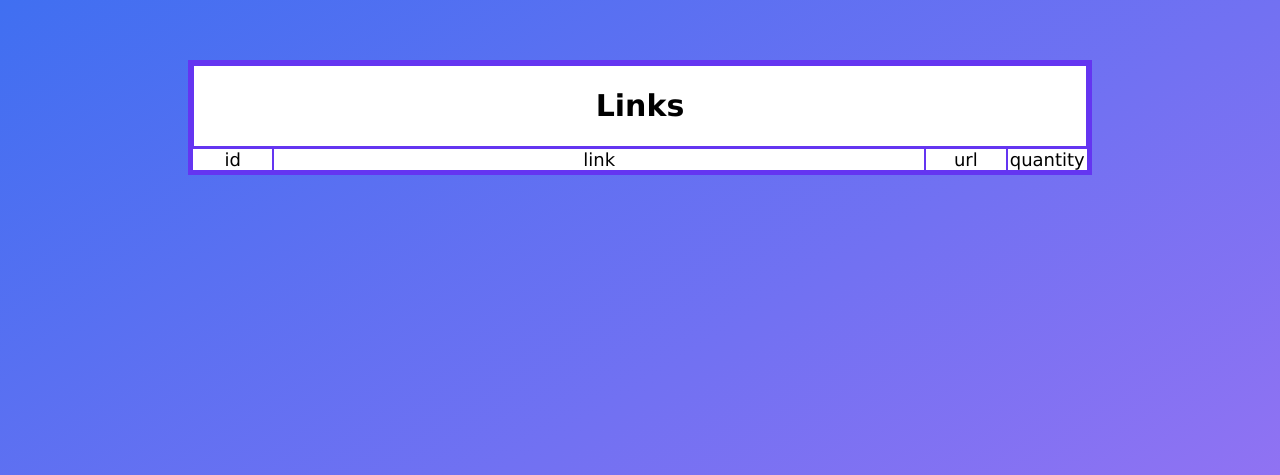
After one commit to tenolly/url-shortener, a Flask app: page /all_links in a window 1280 px wide. The commit adds this page. Shown: the top 475 px of the page. Run offline with Flask 2, Linux system fonts and the light colour scheme; data that the repository does not hold is empty.

Commit message:
added /all_links (beta)

```diff
--- a/app.py
+++ b/app.py
@@ -23,7 +23,7 @@ def create_app():
             database.quantity_increment(url)
             return redirect(database.get_link(url))
 
-    @app.route('/new', methods=['POST'])
+    @app.route("/new", methods=['POST'])
     def get_link():
         json_ = request.get_json(force=True)
         response = {
@@ -42,6 +42,10 @@ def create_app():
             response["link"] = request.url_root + new_url
 
         return jsonify(response)
+
+    @app.route("/all_links")
+    def show_all_links():
+        return render_template("links.html", links=database.get_all_dicts())
 
     @app.errorhandler(404)
     def page_not_found(e):
--- a/database.py
+++ b/database.py
@@ -22,6 +22,10 @@ def get_new_url(link):
 
 def get_link(url):
     return links.find_one({"new_url": url})["link"]
+
+
+def get_all_dicts():
+    return [link for link in links.find({})]
 
 
 def quantity_increment(url):
@@ -62,7 +66,7 @@ def create_db_backup(folder_for_save="db_backups"):
     cursor.execute("CREATE TABLE links (_id TEXT, link TEXT, new_url TEXT, quantity INT)")
     connection.commit()
 
-    for link in links.find({}):
+    for link in get_all_dicts():
         cursor.execute("INSERT INTO links VALUES(?, ?, ?, ?)", (str(link["_id"]), link["link"], link["new_url"], link["quantity"]))
         connection.commit()
 
--- a/static/css/index.css
+++ b/static/css/index.css
@@ -1,5 +1,5 @@
 html {
-    background: linear-gradient(to top left, rgb(164, 115, 243), rgb(52, 103, 245));
+    background: linear-gradient(to top left, rgb(164, 115, 243), rgb(64, 111, 241));
     height: 100vh;
 }
 
--- /dev/null
+++ b/static/css/links.css
@@ -0,0 +1,40 @@
+html {
+    background: linear-gradient(to top left, rgb(164, 115, 243), rgb(64, 111, 241)) fixed;
+}
+
+.box_for_table {
+    width: 70vw;
+    margin: 60px auto;
+    border: 4px solid rgb(100, 53, 241);
+    background-color: rgb(255, 255, 255);
+}
+
+.box_title {
+    font-size: 30px;
+    line-height: 80px;
+    text-align: center;
+    font-family: "Verdana";
+    color: rgb(0, 0, 0);
+    margin: 0px;
+    border: 2px solid rgb(100, 53, 241);
+}
+
+.table {
+    display: grid;
+    width: 100%;
+    grid-template-columns: 1fr 8fr 1fr 1fr;
+}
+
+.cell {
+    display: inline-block;
+    overflow: auto;
+    word-wrap: break-word;
+    border: 1px solid rgb(100, 53, 241);
+    font-family: "Verdana";
+    font-size: 16px;
+}
+
+.title {
+    text-align: center;
+    font-size: 18px;
+}
--- /dev/null
+++ b/templates/links.html
@@ -0,0 +1,29 @@
+<!DOCTYPE html>
+<html lang="en" class="nontranslate">
+
+<head>
+    <meta charset="UTF-8">
+    <title>URL Shortener</title>
+    <link rel="shortcut icon" type="image/ico" href="{{ url_for( 'static', filename='images/favicon.ico' ) }}">
+    <link rel="stylesheet" type="text/css" href="{{ url_for( 'static', filename='css/links.css')}}">
+</head>
+
+<body>
+    <div class="box_for_table">
+        <h1 class="box_title">Links</h1>
+        <div class="table">
+            <div class="cell title">id</div>
+            <div class="cell title">link</div>
+            <div class="cell title">url</div>
+            <div class="cell title">quantity</div>
+            {% for item in links %}
+            <div class="cell">{{ loop.index }}</div>
+            <div class="cell">{{ item["link"] }}</div>
+            <div class="cell">{{ item["new_url"] }}</div>
+            <div class="cell">{{ item["quantity"] }}</div>
+            {% endfor %}
+        </div>
+    </div>
+</body>
+
+</html>
```
